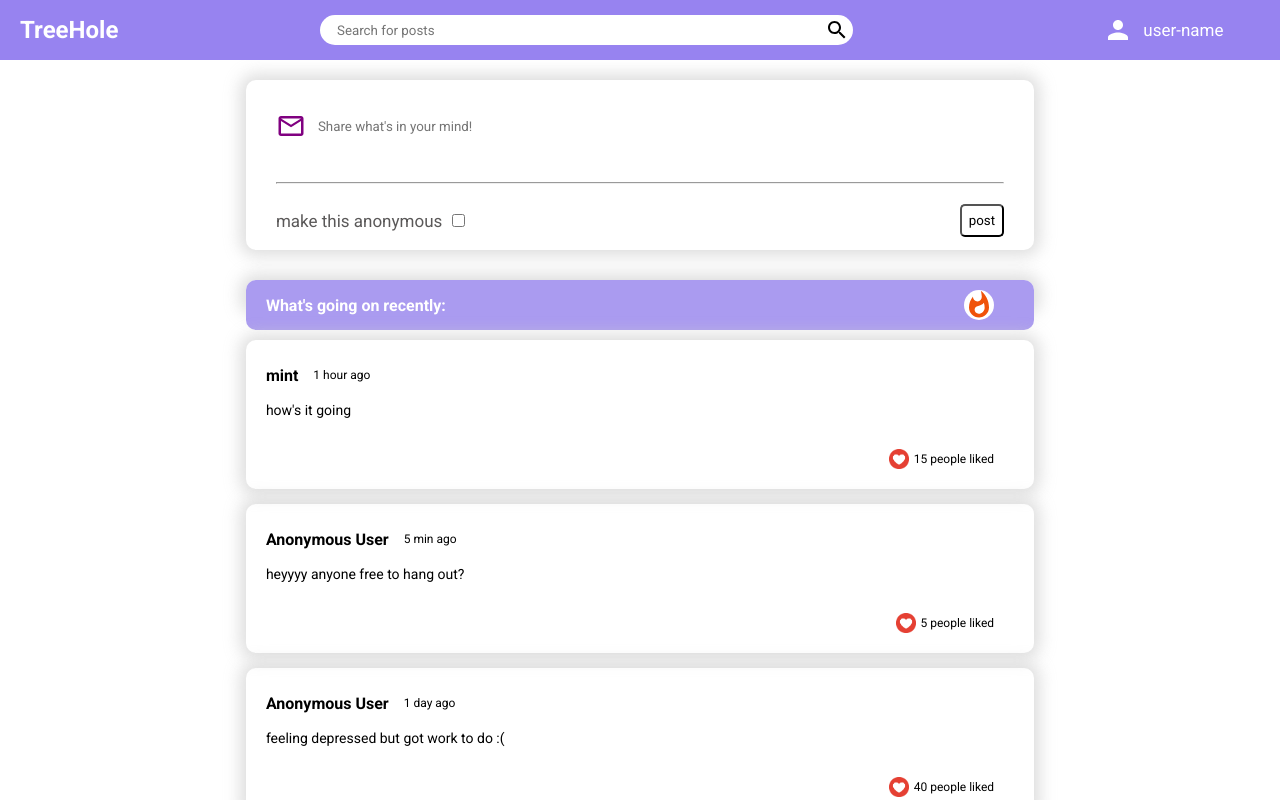
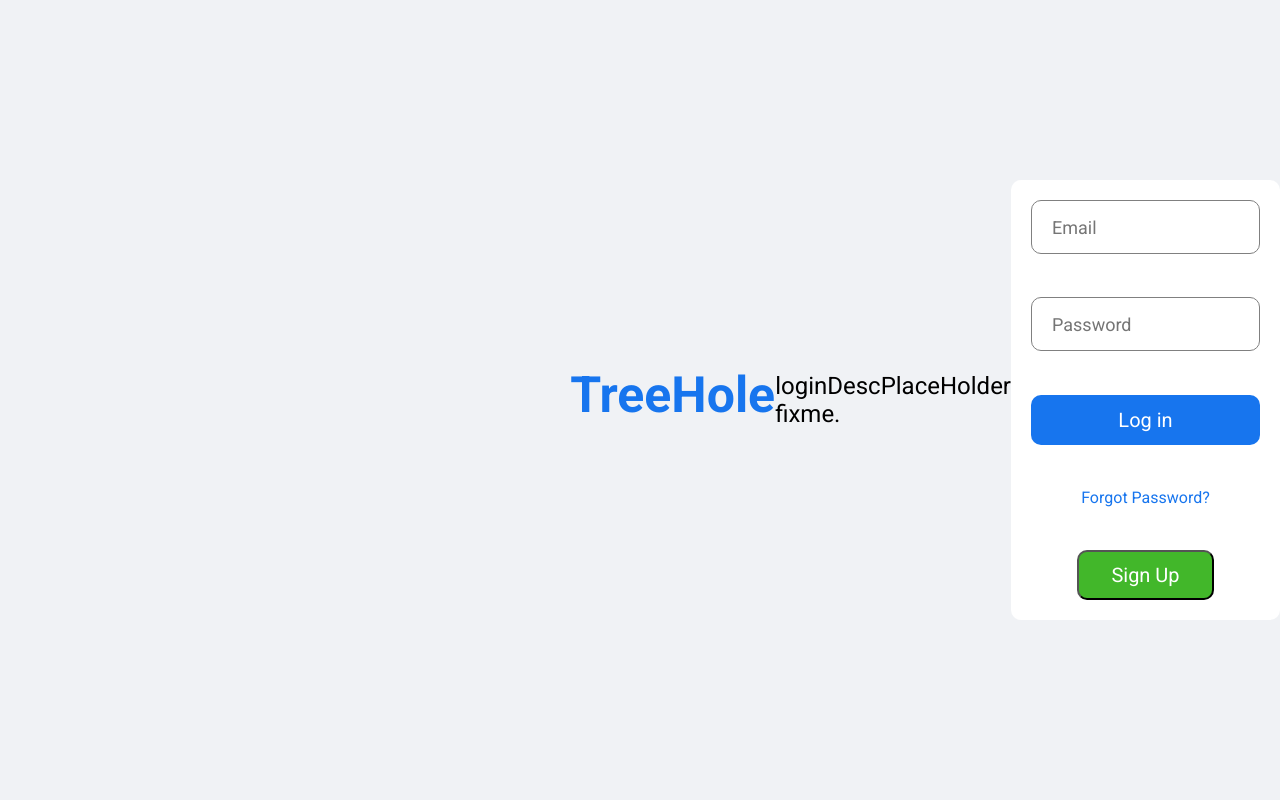
Before and after one commit to Squad-BrickCarriers/CS35L_SquadBrickCarriers-Final-Project, a React (Create React App) app: page /login in a window 1280 px wide. Shown: the top 800 px of the page. Built offline with nearby package versions, Linux system fonts and the light colour scheme.

Commit message:
Implemented React Router V6

```diff
--- a/src/App.js
+++ b/src/App.js
@@ -1,14 +1,26 @@
+import {
+  BrowserRouter as Router,
+  Routes,
+  Route
+} from "react-router-dom";
+
 import Home from "./pages/home/Home";
 import Login from "./pages/login/login";
 import Signup from "./pages/signup/signup";
 
 function App() {
   // Get router ready so that we don't have to comment out things
-  return <Home/>;
+  //!Notice the format update of React Router V6
 
-  // return <Login/>;
-  // return <Signup/>;
-
+  return (
+    <Router>
+      <Routes>
+        <Route path='/' element={<Home />} />
+        <Route path='login' element={<Login />} />
+        <Route path='signup' element={<Signup />} />
+      </Routes>
+    </Router >
+  );
 
 }
 
--- a/src/pages/login/login.jsx
+++ b/src/pages/login/login.jsx
@@ -19,7 +19,7 @@ export default function Login() {
                     <input placeholder="Password" className="loginInput" />
                     <button className="loginButton">Log in</button>
                     <span className="loginForgot">Forgot Password?</span>
-                    <botton className="loginSignupButton">Sign Up</botton>
+                    <button className="loginSignupButton">Sign Up</button>
                 </div>
             </div>
         </div>
```
